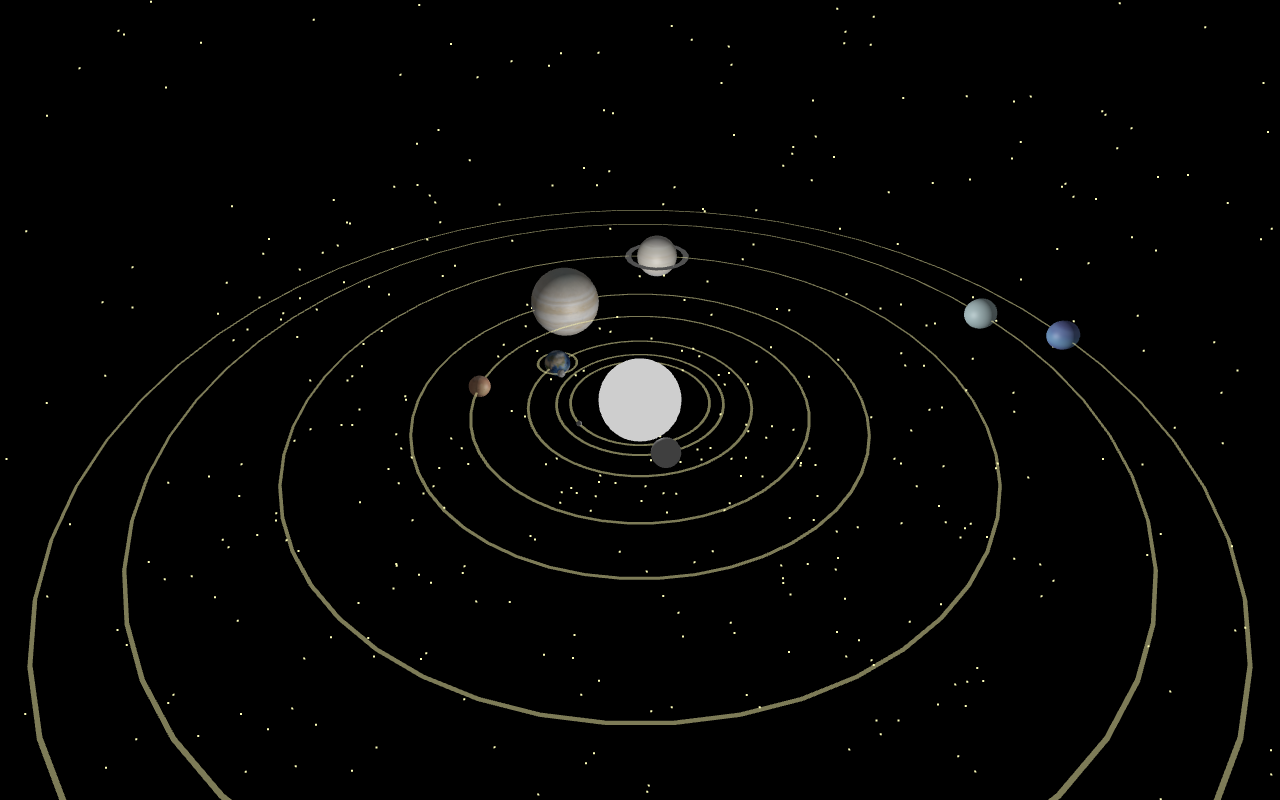
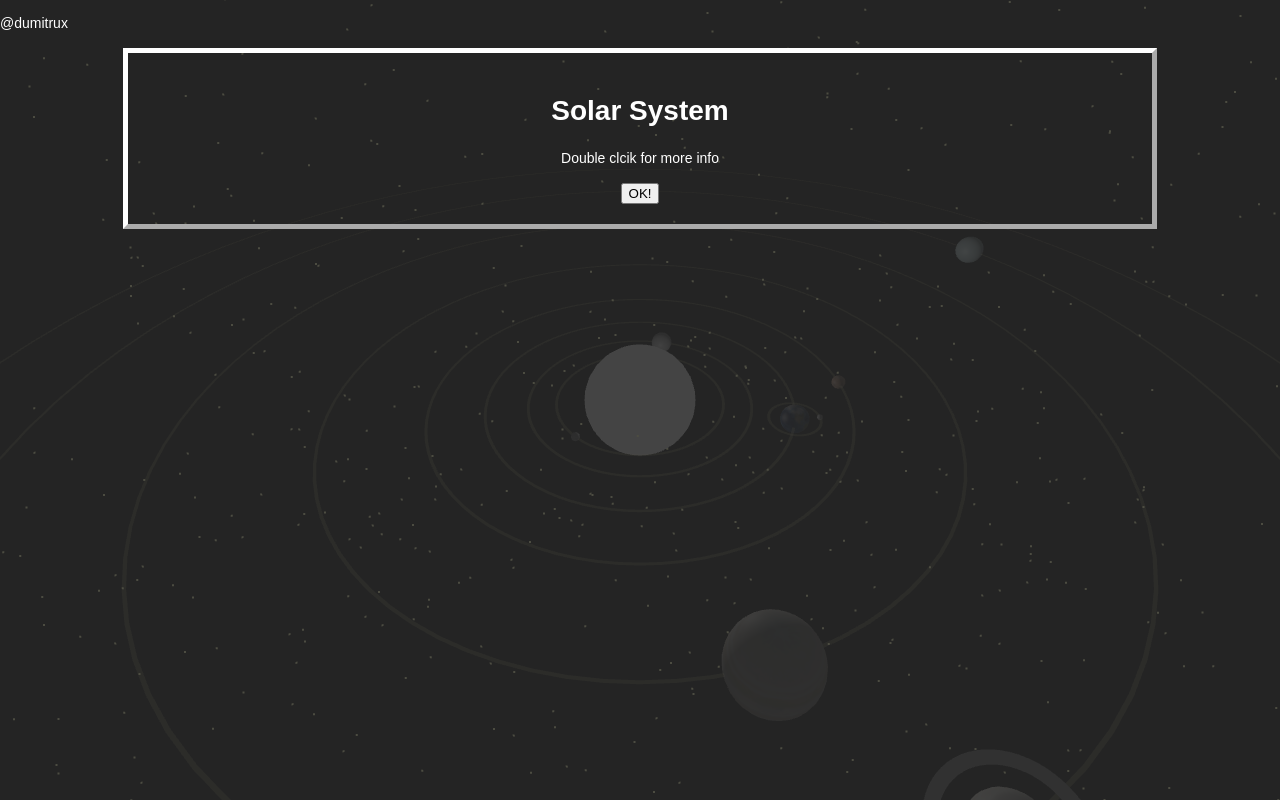
Before and after one commit to dumitrux/solar-system-threejs, a website: page index.html in a window 1280 px wide. Drawn offline with Linux system fonts and the light colour scheme; animation ran at ten frames a second.

Commit message:
add max&min zoom, planet size and position, add new reload

```diff
--- a/css/style.css
+++ b/css/style.css
@@ -26,10 +26,17 @@ body {
   z-index: 100;
   width: 100vw;
   height: 100vh;
-  background-color: rgb(0, 0, 0, 1);
-  background-image: url("https://steamuserimages-a.akamaihd.net/ugc/919167172004581516/E098E85201BA0A0959C0BEDB4FDFF3A28CEB04E7/");
-  background-repeat: no-repeat;
-  background-position: center;
+  background-color: rgba(43, 43, 43, 0.842);
+
+}
+
+.center {
+  border: 5px outset white;
+  text-align: center;
+  color: white;
+  width: 80%;
+  margin: auto;
+  padding: 20px 0px;
 }
 
 #author {
@@ -44,10 +51,11 @@ body {
 
 /* The Modal (background) */
 .modal {
+  font-family: system-ui;
   display: none; /* Hidden by default */
   position: fixed; /* Stay in place */
   z-index: 1; /* Sit on top */
-  padding-top: 10px; /* Location of the box */
+  padding-top: 20px; /* Location of the box */
   left: 0;
   top: 0;
   width: 100%; /* Full width */
@@ -64,12 +72,20 @@ body {
   margin: auto;
   padding: 0;
   border: 1px solid #888;
-  width: 80%;
-  box-shadow: 0 4px 8px 0 rgba(0, 0, 0, 0.2), 0 6px 20px 0 rgba(0, 0, 0, 0.19);
+  width: 50%;
+  box-shadow: 0 4px 8px 0 rgba(139, 139, 139, 0.1), 0 6px 20px 0 rgba(139, 139, 139, 0.09);
   -webkit-animation-name: animatetop;
   -webkit-animation-duration: 0.4s;
   animation-name: animatetop;
   animation-duration: 0.4s;
+
+}
+
+/* Use a media query to add a break point at 800px: */
+@media screen and (max-width:800px) {
+  .modal-content {
+    width: 80%; /* The width is 100%, when the viewport is 800px or smaller */
+  }
 }
 
 /* Add Animation */
@@ -101,6 +117,7 @@ body {
   float: right;
   font-size: 28px;
   font-weight: bold;
+  margin-top: -5px;
 }
 
 .close:hover,
--- a/index.html
+++ b/index.html
@@ -21,7 +21,6 @@
                 <span class="close">&times;</span>
                 <div class="modal-header-name">
                     <h2 id="nameOfObject"></h2>
-                    <span>  </span>
                     <img id="planetSymbol" src="" alt="Planet symbol" width="25" height="25">
                 </div>
             </div>
@@ -49,6 +48,11 @@
         <div id="author">
             <p>@dumitrux</p>
         </div>
+        <div class="center">
+            <h1>Solar System</h1>
+            <p>Double clcik for more info</p>
+            <button id="loadButton">OK!</button>
+        </div>
     </div>
 
     <script src="js/LoadPage.js"></script>
--- a/js/LoadPage.js
+++ b/js/LoadPage.js
@@ -7,11 +7,12 @@ function onReady(callback) {
     }, 3000);
 }
 
+
+document.getElementById("loadButton").addEventListener("click", function () {
+    setVisible('body', true);
+    setVisible('#loading', false);
+});
+
 function setVisible(selector, visible) {
     document.querySelector(selector).style.display = visible ? 'block' : 'none';
 }
-
-onReady(function () {
-    setVisible('body', true);
-    setVisible('#loading', false);
-});
--- a/js/PickHelper.js
+++ b/js/PickHelper.js
@@ -28,7 +28,7 @@ class PickHelper {
             //this.pickedObject.material.emissive.setHex((time * 8) % 2 > 1 ? 0xFFFF00 : 0xFF0000);
             this.pickedObject.material.color = new THREE.Color((time * 8) % 2 > 1 ? 0xFFFF00 : 0xFF0000);
             //this.addSprite(scene, this.pickedObject.position);
-            console.log(this.pickedObject.position.x);
+            //console.log(this.pickedObject.position.x);
             this.openModal(this.pickedObject.position.x);
         }
     }
--- a/js/cameraControls/MyCameraControls.js
+++ b/js/cameraControls/MyCameraControls.js
@@ -4,4 +4,9 @@ function MyCameraControls(camera, canvas) {
     this.update = function () {
         controls.update();
     }
+
+    // limit the zooming
+    controls.minDistance = 20;
+    controls.maxDistance = 1250;
+    //controls.zoomSpeed = 0.5;
 }
--- a/js/main.js
+++ b/js/main.js
@@ -74,13 +74,13 @@ function clearPickPosition() {
     // if the user stops touching the screen we want
     // to stop picking. For now we just pick a value
     // unlikely to pick something
-    pickPosition.x = -100000;
-    pickPosition.y = -100000;
+    pickPosition.x = undefined;
+    pickPosition.y = undefined;
 }
 
 
 
-window.addEventListener('click', setPickPosition);
+window.addEventListener('dblclick', setPickPosition);
 window.addEventListener('mouseout', clearPickPosition);
 window.addEventListener('mouseleave', clearPickPosition);
 
--- a/js/sceneSubjects/SolarSystem.js
+++ b/js/sceneSubjects/SolarSystem.js
@@ -5,100 +5,91 @@ function SolarSystem(scene, time) {
 
     const solarSystem = new THREE.Group();
     scene.add(solarSystem);
-    var sunMesh = createSun("sun", 30, scene, solarSystem, astrionomicalBodies, loader);
+    var sunMesh = createSun("sun", 40, scene, solarSystem, astrionomicalBodies, loader);
 
 
     var mercuryOrbit = createOrbit(solarSystem);
-    var mercuryMesh = createPlanet("mercury", 2, 50, scene, mercuryOrbit, astrionomicalBodies, loader);
-    createOrbitLine(50, scene, astrionomicalBodies);
+    var mercuryMesh = createPlanet("mercury", 3, 60, scene, mercuryOrbit, astrionomicalBodies, loader);
+    createOrbitLine(60, scene, astrionomicalBodies);
 
     var venusOrbit = createOrbit(solarSystem);
-    var venusMesh = createPlanet("venus", 10, 60, scene, venusOrbit, astrionomicalBodies, loader);
-    createOrbitLine(60, scene, astrionomicalBodies);
+    var venusMesh = createPlanet("venus", 8, 80, scene, venusOrbit, astrionomicalBodies, loader);
+    createOrbitLine(80, scene, astrionomicalBodies);
 
     var earthOrbit = createOrbit(solarSystem);
-    var earthMesh = createPlanet("earth", 10, 80, scene, earthOrbit, astrionomicalBodies, loader);
-    createOrbitLine(80, scene, astrionomicalBodies);
+    var earthMesh = createPlanet("earth", 10, 110, scene, earthOrbit, astrionomicalBodies, loader);
+    createOrbitLine(110, scene, astrionomicalBodies);
 
-    var moonOrbit = createMoonOrbit(80, earthOrbit);
-    var moonMesh = createPlanet("moon", 3, 15, scene, moonOrbit, astrionomicalBodies, loader);
-    createOrbitLine(15, moonOrbit, astrionomicalBodies);
-
+    var moonOrbit = createMoonOrbit(110, earthOrbit);
+    var moonMesh = createPlanet("moon", 2, 18, scene, moonOrbit, astrionomicalBodies, loader);
+    createOrbitLine(18, moonOrbit, astrionomicalBodies);
 
     var marsOrbit = createOrbit(solarSystem);
-    var marsMesh = createPlanet("mars", 8, 120, scene, marsOrbit, astrionomicalBodies, loader);
-    createOrbitLine(120, scene, astrionomicalBodies);
-
-    /*
-    var phobosOrbit = createOrbit(marsOrbit);
-    var phobosMesh = createPlanet("moon", 2, scene, phobosOrbit, astrionomicalBodies, loader);
-
-    var deimosOrbit = createOrbit(marsOrbit);
-    var deimosMesh = createPlanet("moon", 2, scene, deimosOrbit, astrionomicalBodies, loader);
-    */
+    var marsMesh = createPlanet("mars", 5, 150, scene, marsOrbit, astrionomicalBodies, loader);
+    createOrbitLine(150, scene, astrionomicalBodies);
 
     var jupiterOrbit = createOrbit(solarSystem);
-    var jupiterMesh = createPlanet("jupiter", 30, 160, scene, jupiterOrbit, astrionomicalBodies, loader);
-    createOrbitLine(160, scene, astrionomicalBodies);
+    var jupiterMesh = createPlanet("jupiter", 25, 220, scene, jupiterOrbit, astrionomicalBodies, loader);
+    createOrbitLine(220, scene, astrionomicalBodies);
 
     var saturnOrbit = createOrbit(solarSystem);
-    var saturnMesh = createPlanet("saturn", 20, 240, scene, saturnOrbit, astrionomicalBodies, loader);
-    createOrbitLine(240, scene, astrionomicalBodies);
+    var saturnMesh = createPlanet("saturn", 17, 320, scene, saturnOrbit, astrionomicalBodies, loader);
+    createOrbitLine(320, scene, astrionomicalBodies);
 
     const innerRadius = 26;
     const outerRadius = 32;
-    const thetaSegments = 18;
+    const thetaSegments = 60;
     const saturnBelt = new THREE.RingBufferGeometry(
         innerRadius, outerRadius, thetaSegments);
     const material = new THREE.MeshPhongMaterial({
         side: THREE.DoubleSide,
     });
     const mesh = new THREE.Mesh(saturnBelt, material);
-    mesh.rotation.x = Math.PI / 2;
+    mesh.rotation.set(5,0,0);
 
-    mesh.position.set(240, 0, 0);
+    mesh.position.set(320, 0, 0);
     saturnOrbit.add(mesh);
 
 
     var uranusOrbit = createOrbit(solarSystem);
-    var uranusMesh = createPlanet("uranus", 13, 320, scene, uranusOrbit, astrionomicalBodies, loader);
-    createOrbitLine(320, scene, astrionomicalBodies);
+    var uranusMesh = createPlanet("uranus", 13, 420, scene, uranusOrbit, astrionomicalBodies, loader);
+    createOrbitLine(420, scene, astrionomicalBodies);
 
     var neptuneOrbit = createOrbit(solarSystem);
-    var neptuneMesh = createPlanet("neptune", 12, 360, scene, neptuneOrbit, astrionomicalBodies, loader);
-    createOrbitLine(360, scene, astrionomicalBodies);
+    var neptuneMesh = createPlanet("neptune", 12, 500, scene, neptuneOrbit, astrionomicalBodies, loader);
+    createOrbitLine(500, scene, astrionomicalBodies);
 
 
     this.update = function (time) {
-        mercuryOrbit.rotation.y = time * 2; // rotate around the sun
-        mercuryMesh.rotation.y = time * 0.20; // rotate the planet
+        mercuryOrbit.rotation.y = time * 0.08 + 3.5; // rotate around the sun
+        mercuryMesh.rotation.y = time * 0.1; // rotate the planet
 
-        venusOrbit.rotation.y = time * 1;
-        venusMesh.rotation.y = time * 0.5;
+        venusOrbit.rotation.y = time * 0.07 + 1;
+        venusMesh.rotation.y = time * 0.1;
 
-        earthOrbit.rotation.y = time * 0.5;
-        earthMesh.rotation.y = time * 0.2;
+        earthOrbit.rotation.y = time * 0.06 - 0.5;
+        earthMesh.rotation.y = time * 0.1;
 
-        moonOrbit.rotation.y = time * 0.5;
-        moonMesh.rotation.y = time * 0.2;
+        moonOrbit.rotation.y = time * 0.06;
+        moonMesh.rotation.y = time * 0.1;
 
-        marsOrbit.rotation.y = time * 0.6;
-        marsMesh.rotation.y = time * 0.2;
+        marsOrbit.rotation.y = time * 0.05 - 0.1;
+        marsMesh.rotation.y = time * 0.1;
 
-        jupiterOrbit.rotation.y = time * 0.4;
-        jupiterMesh.rotation.y = time * 0.2;
+        jupiterOrbit.rotation.y = time * 0.045 - 1.5;
+        jupiterMesh.rotation.y = time * 0.1;
 
-        saturnOrbit.rotation.y = time * 0.3;
-        saturnMesh.rotation.y = time * 0.2;
+        saturnOrbit.rotation.y = time * 0.04 - 1.3;
+        saturnMesh.rotation.y = time * 0.1;
 
-        uranusOrbit.rotation.y = time * 0.08;
-        uranusMesh.rotation.y = time * 0.2;
+        uranusOrbit.rotation.y = time * 0.03 + 0.5;
+        uranusMesh.rotation.y = time * 0.1;
 
-        neptuneOrbit.rotation.y = time * 0.05;
-        neptuneMesh.rotation.y = time * 0.2;
+        neptuneOrbit.rotation.y = time * 0.02 - 0.5;
+        neptuneMesh.rotation.y = time * 0.1;
     }
 
-    this.getAstrionomicalBodies = function() {
+    this.getAstrionomicalBodies = function () {
         return astrionomicalBodies;
     }
 }
@@ -118,7 +109,7 @@ function createMoonOrbit(distanceX) {
     orbit.position.x = distanceX;
 
     for (let i = 0, j = arguments.length; i < j; i++) {
-        if(i == 0) continue;
+        if (i == 0) continue;
         arguments[i].add(orbit);
     }
 
@@ -137,6 +128,7 @@ function createPlanet(name, size, distanceX, scene, orbit, astrionomicalBodies,
     var planetMesh = new THREE.Mesh(geometry, material);
 
     planetMesh.position.set(distanceX, 0, 0);
+
 
     orbit.add(planetMesh);
     astrionomicalBodies.push(planetMesh);
@@ -161,13 +153,13 @@ function createSun(name, size, scene, orbit, astrionomicalBodies, loader) {
 }
 
 function createOrbitLine(distanceX, scene, astrionomicalBodies) {
-    const innerRadius = distanceX-1;
-    const outerRadius = distanceX+1;
-    const thetaSegments = 50;
+    const innerRadius = distanceX - 1;
+    const outerRadius = distanceX + 1;
+    const thetaSegments = 80;
     const geometry = new THREE.RingBufferGeometry(innerRadius, outerRadius, thetaSegments);
     const material = new THREE.MeshBasicMaterial({
         color: 0xf5e96c,
-        opacity: 0.5,
+        opacity: 0.2,
         transparent: true,
         side: THREE.DoubleSide
     });
--- a/js/sceneSubjects/astronomicalBodies/Stars.js
+++ b/js/sceneSubjects/astronomicalBodies/Stars.js
@@ -2,11 +2,11 @@ function Stars(scene) {
     var vertices = [];
 
 
-    var numPoints = 1200;
+    var numPoints = 2000;
     for (var i = 0; i < numPoints; i++) {
-        var x = THREE.MathUtils.randFloatSpread(1500);
-        var y = THREE.MathUtils.randFloatSpread(1500);
-        var z = THREE.MathUtils.randFloatSpread(1500);
+        var x = THREE.MathUtils.randFloatSpread(2500);
+        var y = THREE.MathUtils.randFloatSpread(2500);
+        var z = THREE.MathUtils.randFloatSpread(2500);
 
         vertices.push(x, y, z);
     }
```
Also changed, not shown: README.md.
